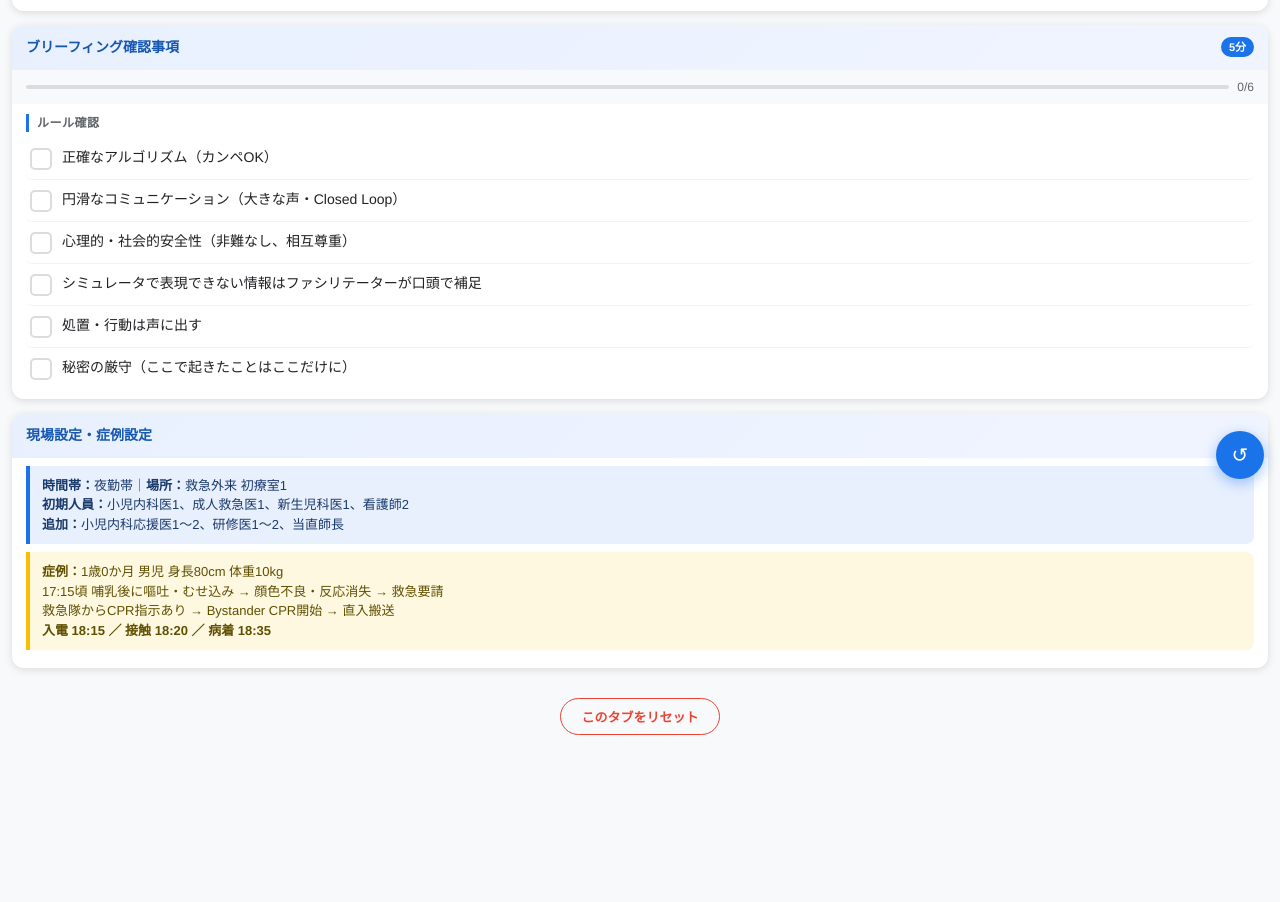
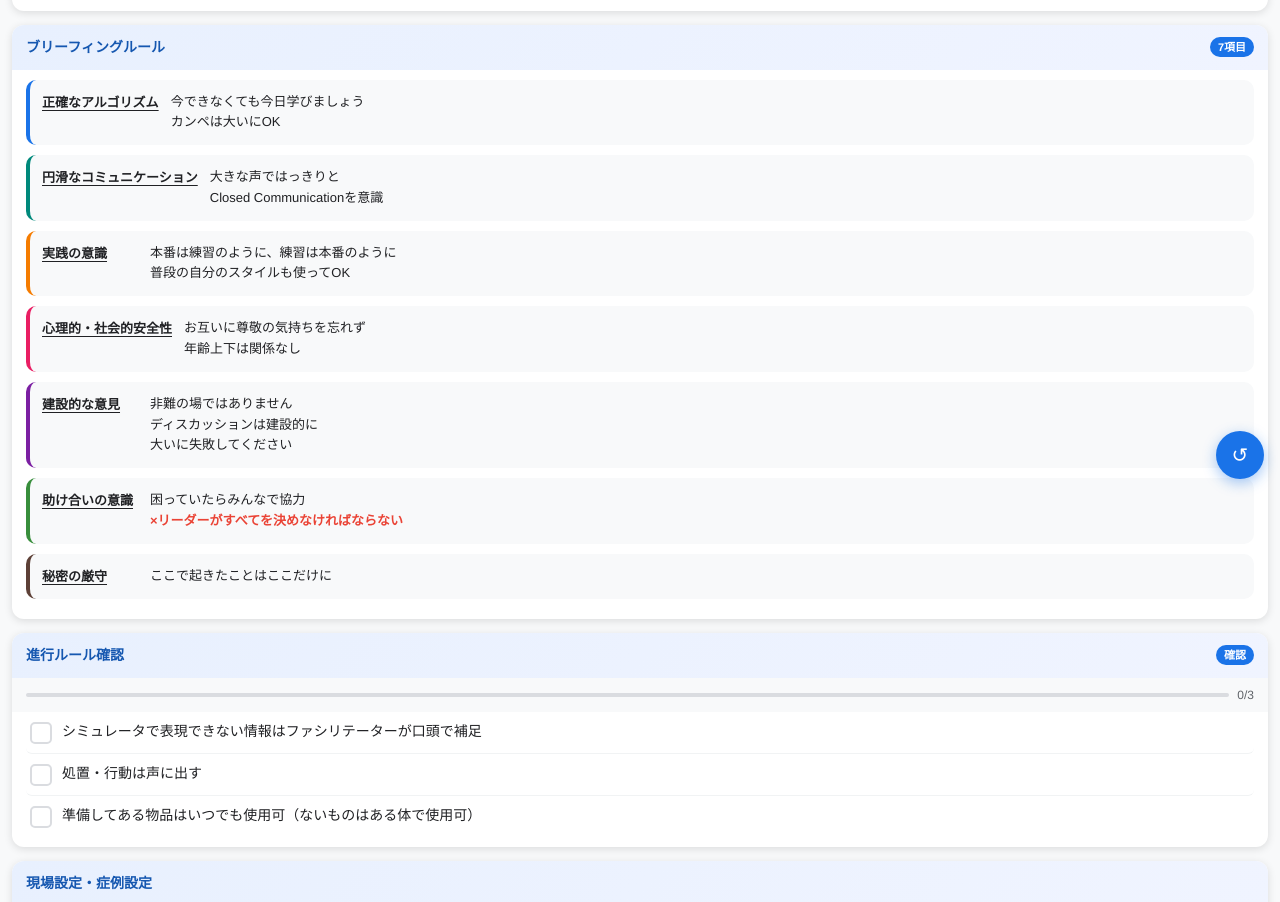
Before and after one commit to NK-1989/simulation-checklist, a plain HTML site: page index.html in a window 1280 px wide. Shown: the part 301-1203 px from the top of the page. Before the commit the page ends 1144 px from the top, so only its background shows below. Drawn offline with Linux system fonts and the light colour scheme.

Commit message:
ブリーフィングにルールカード追加、物品タブ削除

```diff
--- a/index.html
+++ b/index.html
@@ -397,6 +397,43 @@
   .abcde-D .subcategory-title { border-color: #7b1fa2; }
   .abcde-E .subcategory-title { border-color: #388e3c; }
 
+  /* ルールカード */
+  .rule-cards { display: flex; flex-direction: column; gap: 10px; padding: 10px 0; }
+  .rule-card {
+    display: flex;
+    align-items: flex-start;
+    gap: 12px;
+    background: #f8f9fa;
+    border-radius: 10px;
+    padding: 12px;
+    border-left: 4px solid var(--primary);
+  }
+  .rule-card:nth-child(2) { border-color: #00897b; }
+  .rule-card:nth-child(3) { border-color: #f57c00; }
+  .rule-card:nth-child(4) { border-color: #e91e63; }
+  .rule-card:nth-child(5) { border-color: #7b1fa2; }
+  .rule-card:nth-child(6) { border-color: #388e3c; }
+  .rule-card:nth-child(7) { border-color: #5d4037; }
+  .rule-card-title {
+    font-size: 13px;
+    font-weight: 700;
+    color: var(--text);
+    white-space: nowrap;
+    min-width: 96px;
+    padding-top: 1px;
+    text-decoration: underline;
+    text-underline-offset: 3px;
+  }
+  .rule-card-body {
+    font-size: 13px;
+    color: var(--text);
+    line-height: 1.6;
+  }
+  .rule-card-body .ng {
+    color: var(--danger);
+    font-weight: 600;
+  }
+
   .phase-complete-banner {
     display: none;
     background: var(--success);
@@ -432,7 +469,6 @@
   <button class="tab-btn" data-tab="pre">受け入れ準備<span class="badge" id="b1">-</span></button>
   <button class="tab-btn" data-tab="arrival">病着〜ROSC<span class="badge" id="b2">-</span></button>
   <button class="tab-btn" data-tab="rosc">ROSC後<span class="badge" id="b3">-</span></button>
-  <button class="tab-btn" data-tab="equip">物品<span class="badge" id="b4">-</span></button>
 </div>
 
 <!-- ============ タブ0: ブリーフィング ============ -->
@@ -452,41 +488,65 @@
 
   <div class="section">
     <div class="section-header">
-      <h2>ブリーフィング確認事項</h2>
-      <span class="tag">5分</span>
+      <h2>ブリーフィングルール</h2>
+      <span class="tag">7項目</span>
+    </div>
+    <div class="section-body">
+      <div class="rule-cards">
+        <div class="rule-card">
+          <div class="rule-card-title">正確なアルゴリズム</div>
+          <div class="rule-card-body">今できなくても今日学びましょう<br>カンペは大いにOK</div>
+        </div>
+        <div class="rule-card">
+          <div class="rule-card-title">円滑なコミュニケーション</div>
+          <div class="rule-card-body">大きな声ではっきりと<br>Closed Communicationを意識</div>
+        </div>
+        <div class="rule-card">
+          <div class="rule-card-title">実践の意識</div>
+          <div class="rule-card-body">本番は練習のように、練習は本番のように<br>普段の自分のスタイルも使ってOK</div>
+        </div>
+        <div class="rule-card">
+          <div class="rule-card-title">心理的・社会的安全性</div>
+          <div class="rule-card-body">お互いに尊敬の気持ちを忘れず<br>年齢上下は関係なし</div>
+        </div>
+        <div class="rule-card">
+          <div class="rule-card-title">建設的な意見</div>
+          <div class="rule-card-body">非難の場ではありません<br>ディスカッションは建設的に<br>大いに失敗してください</div>
+        </div>
+        <div class="rule-card">
+          <div class="rule-card-title">助け合いの意識</div>
+          <div class="rule-card-body">困っていたらみんなで協力<br><span class="ng">×リーダーがすべてを決めなければならない</span></div>
+        </div>
+        <div class="rule-card">
+          <div class="rule-card-title">秘密の厳守</div>
+          <div class="rule-card-body">ここで起きたことはここだけに</div>
+        </div>
+      </div>
+    </div>
+  </div>
+
+  <div class="section">
+    <div class="section-header">
+      <h2>進行ルール確認</h2>
+      <span class="tag">確認</span>
     </div>
     <div class="section-progress">
       <div class="section-progress-bar"><div class="section-progress-fill" id="sp-briefing-rules"></div></div>
-      <span id="sl-briefing-rules">0/6</span>
-    </div>
-    <div class="section-body">
-      <div class="subcategory">
-        <div class="subcategory-title">ルール確認</div>
+      <span id="sl-briefing-rules">0/3</span>
+    </div>
+    <div class="section-body">
       <label class="check-item" data-section="briefing-rules">
         <input type="checkbox"><div class="check-box"></div>
-          <span class="check-text">正確なアルゴリズム（カンペOK）</span>
+        <span class="check-text">シミュレータで表現できない情報はファシリテーターが口頭で補足</span>
       </label>
       <label class="check-item" data-section="briefing-rules">
         <input type="checkbox"><div class="check-box"></div>
-          <span class="check-text">円滑なコミュニケーション（大きな声・Closed Loop）</span>
+        <span class="check-text">処置・行動は声に出す</span>
       </label>
       <label class="check-item" data-section="briefing-rules">
         <input type="checkbox"><div class="check-box"></div>
-          <span class="check-text">心理的・社会的安全性（非難なし、相互尊重）</span>
-        </label>
-        <label class="check-item" data-section="briefing-rules">
-          <input type="checkbox"><div class="check-box"></div>
-          <span class="check-text">シミュレータで表現できない情報はファシリテーターが口頭で補足</span>
-        </label>
-        <label class="check-item" data-section="briefing-rules">
-          <input type="checkbox"><div class="check-box"></div>
-          <span class="check-text">処置・行動は声に出す</span>
-        </label>
-        <label class="check-item" data-section="briefing-rules">
-          <input type="checkbox"><div class="check-box"></div>
-          <span class="check-text">秘密の厳守（ここで起きたことはここだけに）</span>
-        </label>
-      </div>
+        <span class="check-text">準備してある物品はいつでも使用可（ないものはある体で使用可）</span>
+      </label>
     </div>
   </div>
 
@@ -1184,8 +1244,8 @@
   </div>
 </div>
 
-<!-- ============ タブ4: 物品チェックリスト ============ -->
-<div class="tab-content" id="tab-equip">
+<!-- タブ4（物品）は削除 -->
+<div class="tab-content" id="tab-equip" style="display:none!important">
 
   <div class="phase-complete-banner" id="done-equip">✅ 物品準備完了！</div>
 
@@ -1526,8 +1586,7 @@ function getTabSections() {
     briefing: ['briefing-rules'],
     pre: ['pre-goal', 'pre-role', 'pre-equip', 'pre-comm'],
     arrival: ['arr-A', 'arr-B', 'arr-C', 'arr-D', 'arr-E', 'arr-other'],
-    rosc: ['rosc-A', 'rosc-B', 'rosc-C', 'rosc-D', 'rosc-E', 'rosc-other', 'rosc-device'],
-    equip: ['eq-monitor', 'eq-airway', 'eq-intub', 'eq-vent', 'eq-circ', 'eq-drug', 'eq-exam', 'eq-temp', 'eq-postrosc', 'eq-team', 'eq-sim']
+    rosc: ['rosc-A', 'rosc-B', 'rosc-C', 'rosc-D', 'rosc-E', 'rosc-other', 'rosc-device']
   };
 }
 
@@ -1535,13 +1594,10 @@ const tabSectionMap = {
   'briefing-rules': 'briefing',
   'pre-goal': 'pre', 'pre-role': 'pre', 'pre-equip': 'pre', 'pre-comm': 'pre',
   'arr-A': 'arrival', 'arr-B': 'arrival', 'arr-C': 'arrival', 'arr-D': 'arrival', 'arr-E': 'arrival', 'arr-other': 'arrival',
-  'rosc-A': 'rosc', 'rosc-B': 'rosc', 'rosc-C': 'rosc', 'rosc-D': 'rosc', 'rosc-E': 'rosc', 'rosc-other': 'rosc', 'rosc-device': 'rosc',
-  'eq-monitor': 'equip', 'eq-airway': 'equip', 'eq-intub': 'equip', 'eq-vent': 'equip',
-  'eq-circ': 'equip', 'eq-drug': 'equip', 'eq-exam': 'equip', 'eq-temp': 'equip',
-  'eq-postrosc': 'equip', 'eq-team': 'equip', 'eq-sim': 'equip'
+  'rosc-A': 'rosc', 'rosc-B': 'rosc', 'rosc-C': 'rosc', 'rosc-D': 'rosc', 'rosc-E': 'rosc', 'rosc-other': 'rosc', 'rosc-device': 'rosc'
 };
 
-const tabBadgeIds = { briefing: 'b0', pre: 'b1', arrival: 'b2', rosc: 'b3', equip: 'b4' };
+const tabBadgeIds = { briefing: 'b0', pre: 'b1', arrival: 'b2', rosc: 'b3' };
 
 function updateSection(sectionId) {
   const items = document.querySelectorAll(`[data-section="${sectionId}"]`);
```
Lines whose indentation alone changed are shown as unchanged.
